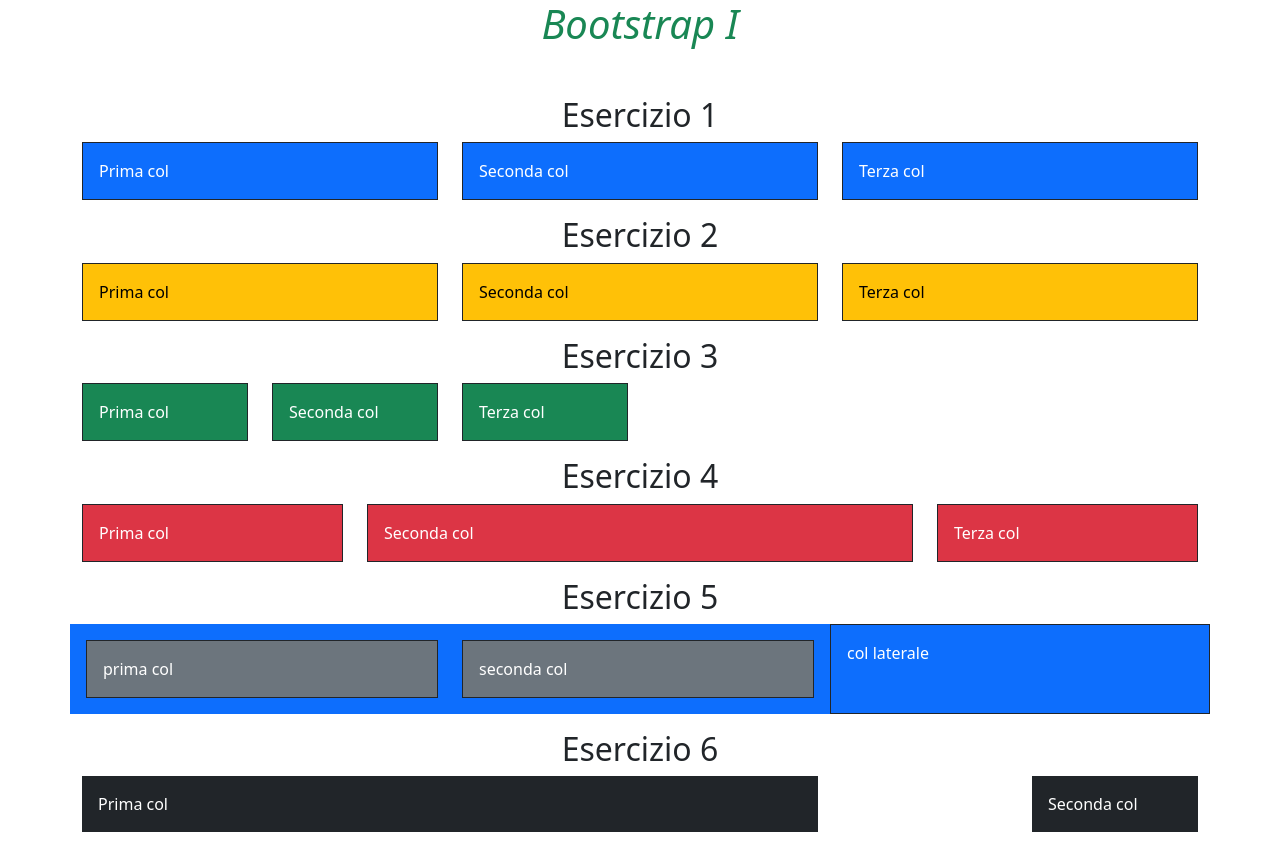
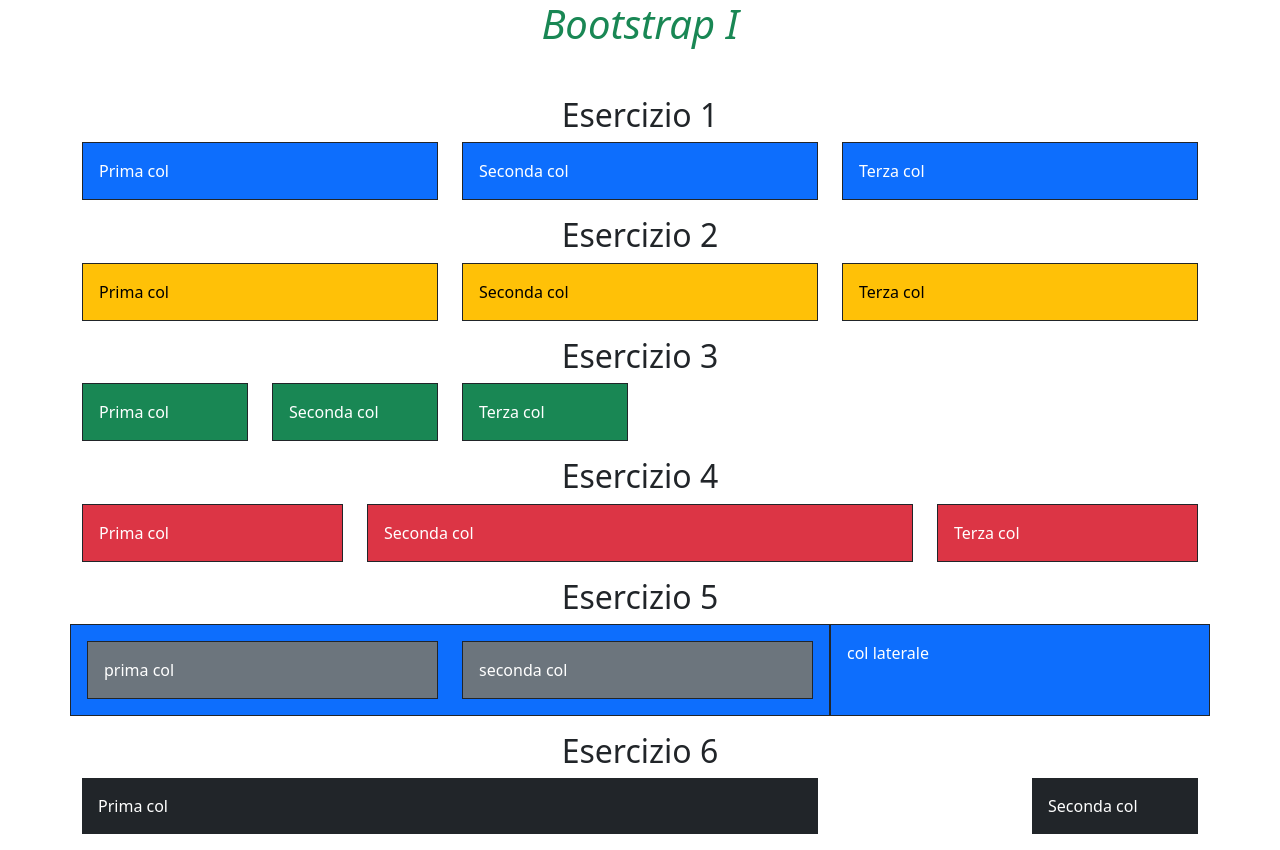
Before and after one commit to matteovcc/U2-W2-D1-Bootstrap-I-FS0123, a plain HTML site: page index.html in a window 1280 px wide. Drawn offline with nearby package versions, Linux system fonts and the light colour scheme.

Commit message:
ultimo bordo

```diff
--- a/index.html
+++ b/index.html
@@ -71,7 +71,7 @@
       <h2 class="h2 text-center">Esercizio 5</h2>
       <div class="container mb-3">
           <div class="row">
-              <div class="col-lg-8 bg-primary text-white p-3">
+              <div class="col-lg-8 bg-primary text-white p-3 border border-dark">
                   <div class="row">
                       <div class="col-lg-6  "><div class="bg-secondary text-white p-3 border border-dark">prima col</div></div>
                       <div class="col-lg-6  "><div class="bg-secondary text-white p-3 border border-dark">seconda col</div></div>
```
